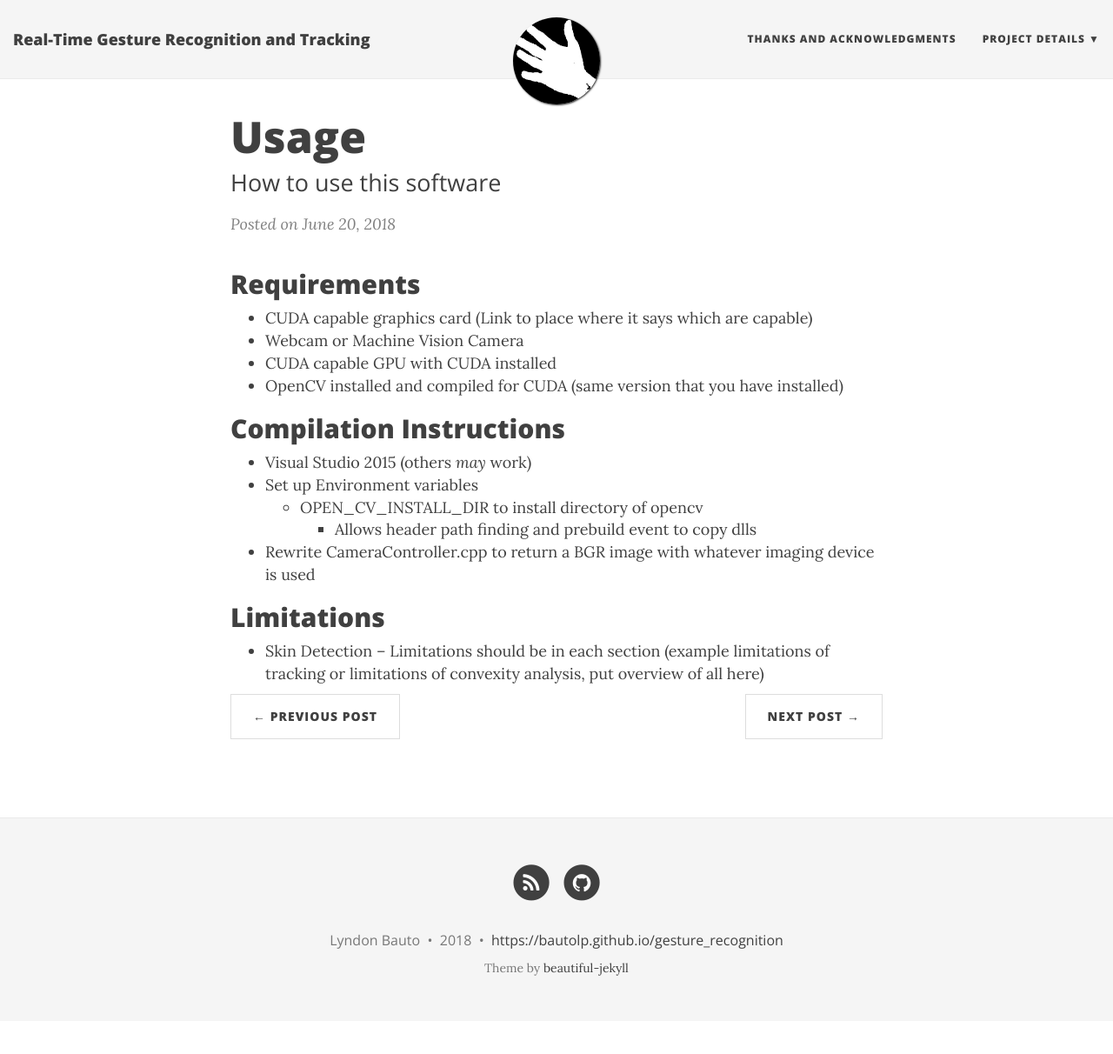
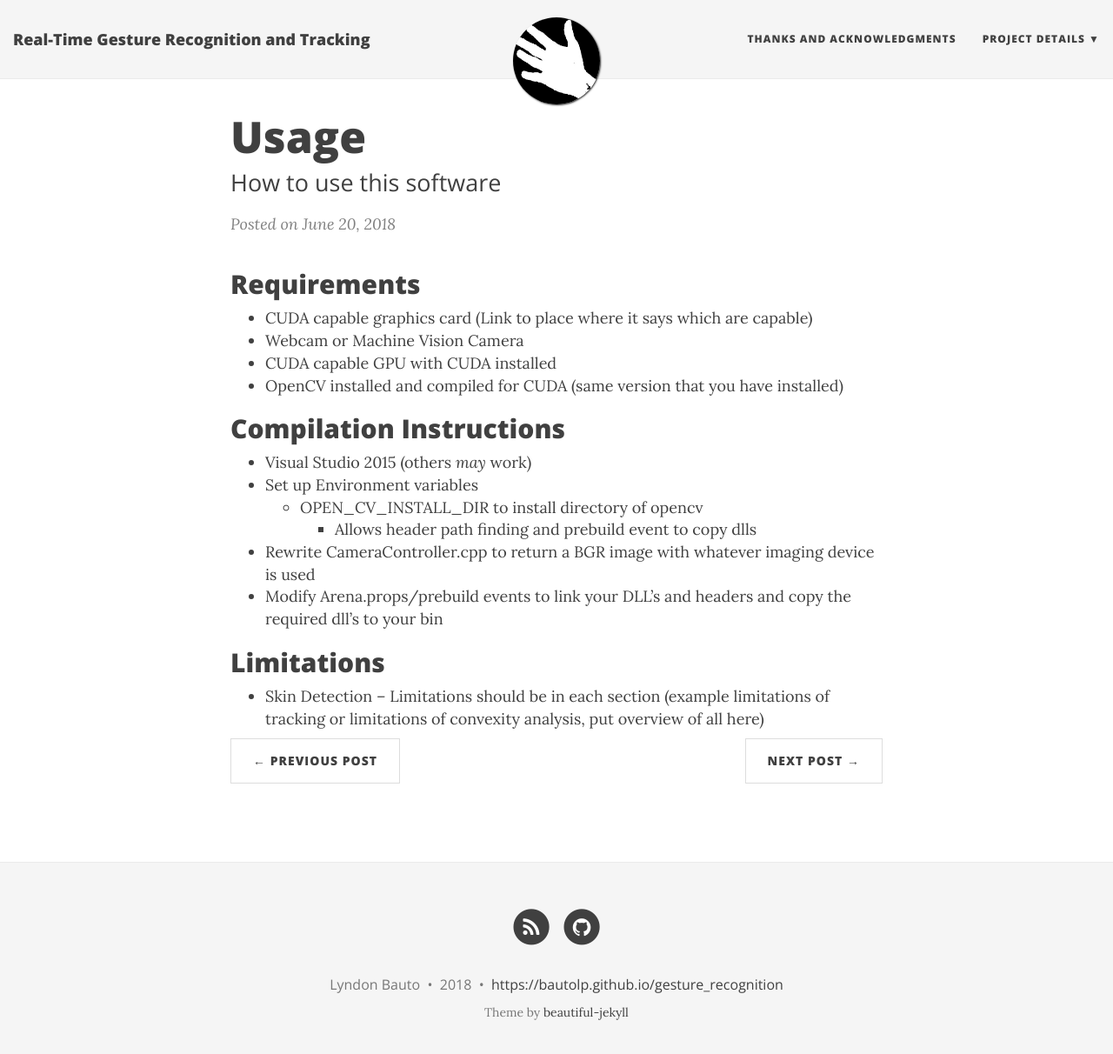
Before and after one commit to bautolp/gesture_recognition, a Jekyll site: the page built from _posts/2018-06-20-usage.md, in a window 1280 px wide and 1225 px high. Shown: the top 1212 px of the window at 87% size. Built offline with Jekyll 4.4.1, drawn with Linux system fonts in a browser that asks for light colours; nearby versions of some CDN libraries.

Commit message:
Update 2018-06-20-usage.md

```diff
--- a/_posts/2018-06-20-usage.md
+++ b/_posts/2018-06-20-usage.md
@@ -17,6 +17,7 @@ subtitle: How to use this software
     - OPEN_CV_INSTALL_DIR to install directory of opencv
         - Allows header path finding and prebuild event to copy dlls
 - Rewrite CameraController.cpp to return a BGR image with whatever imaging device is used
+- Modify Arena.props/prebuild events to link your DLL's and headers and copy the required dll's to your bin
 
 ## Limitations
 - Skin Detection
```
